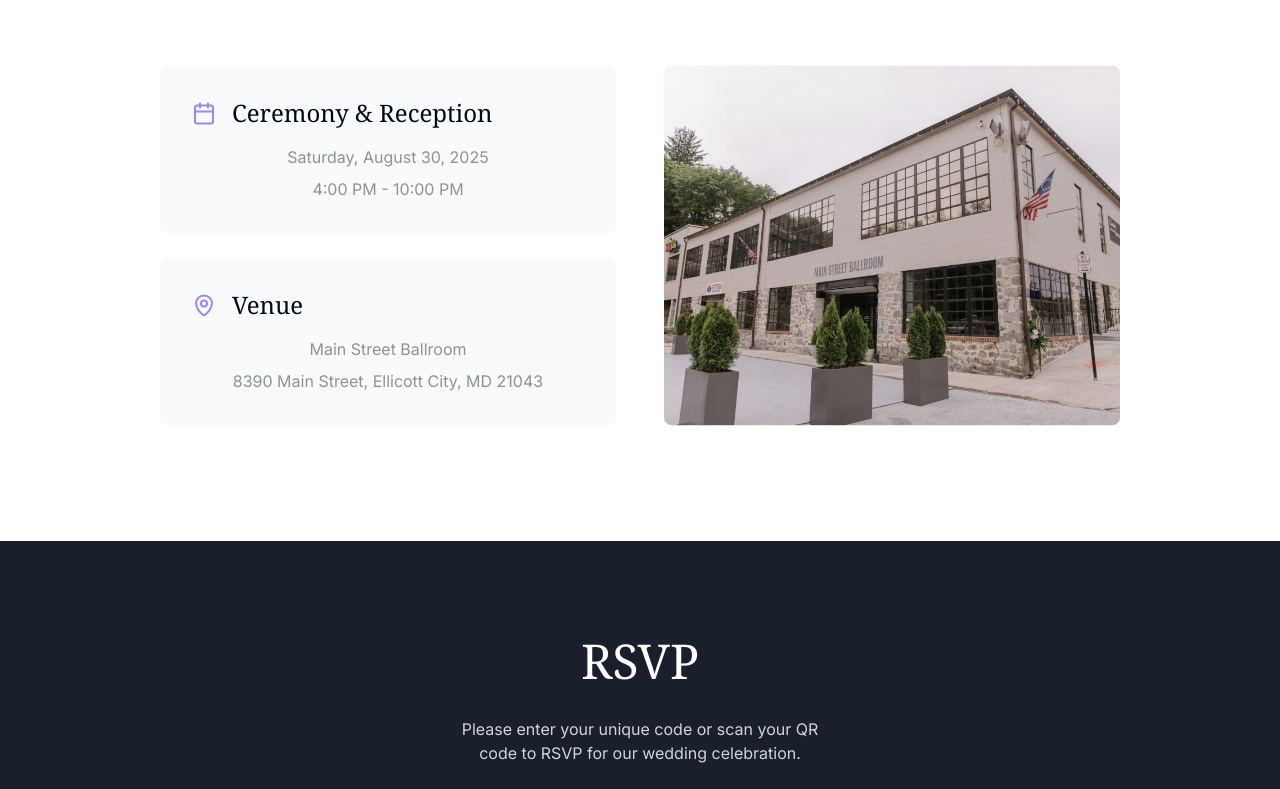
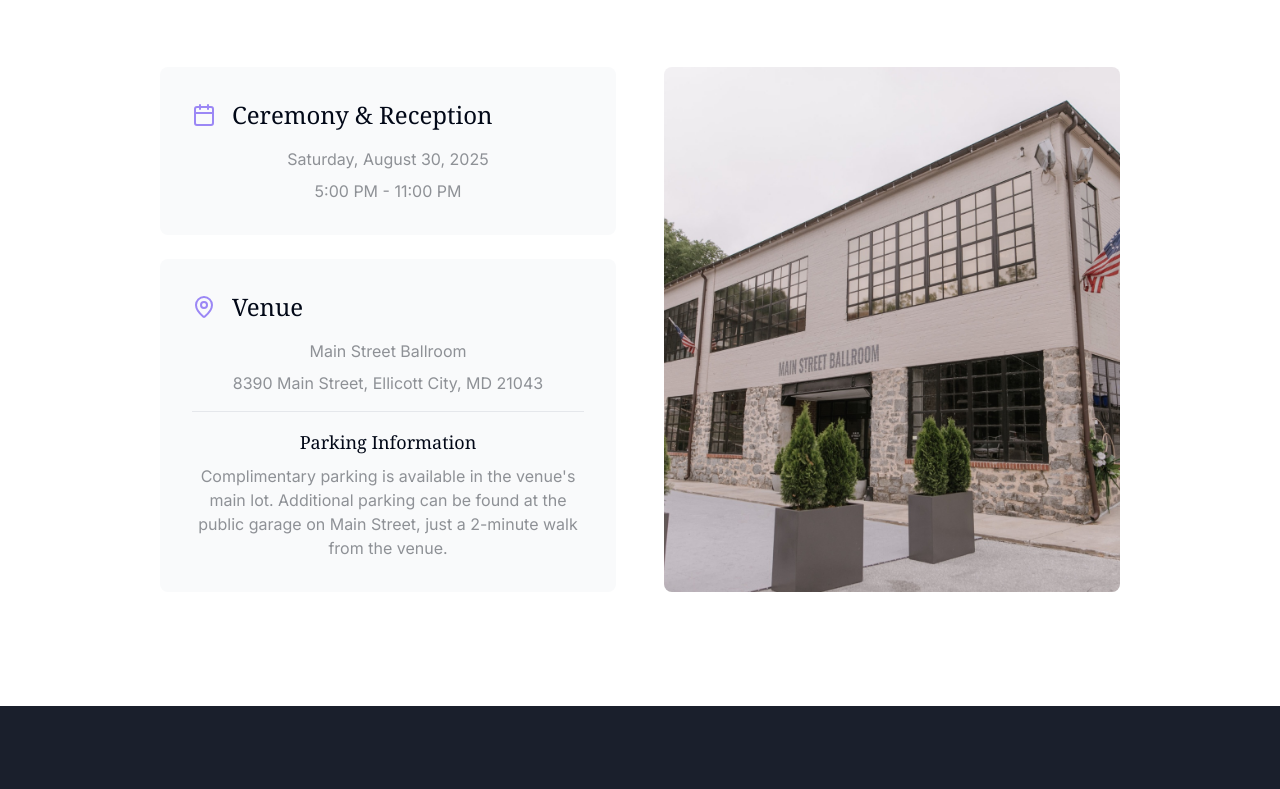
Before and after one commit to deeplusakin/lovefest-rsvp-manager, a React (Vite) app: page / in a window 1280 px wide. Shown: the part 987-1776 px from the top of the page. Built offline with nearby package versions, Linux system fonts and the light colour scheme; no server answers; the database is empty; a web font is replaced by a local one.

Commit message:
Update wedding details
Updated wedding time to 5PM-11PM and added parking information to the venue details.

```diff
--- a/src/components/WeddingDetails.tsx
+++ b/src/components/WeddingDetails.tsx
@@ -32,7 +32,7 @@ export const WeddingDetails = () => {
                 <h3 className="text-2xl font-serif">Ceremony & Reception</h3>
               </div>
               <p className="text-secondary mb-2">Saturday, August 30, 2025</p>
-              <p className="text-secondary">4:00 PM - 10:00 PM</p>
+              <p className="text-secondary">5:00 PM - 11:00 PM</p>
             </div>
             <div className="p-8 bg-gray-50 rounded-lg">
               <div className="flex items-center gap-4 mb-4">
@@ -40,7 +40,11 @@ export const WeddingDetails = () => {
                 <h3 className="text-2xl font-serif">Venue</h3>
               </div>
               <p className="text-secondary mb-2">Main Street Ballroom</p>
-              <p className="text-secondary">8390 Main Street, Ellicott City, MD 21043</p>
+              <p className="text-secondary mb-4">8390 Main Street, Ellicott City, MD 21043</p>
+              <div className="mt-4 pt-4 border-t border-gray-200">
+                <h4 className="text-lg font-serif mb-2">Parking Information</h4>
+                <p className="text-secondary">Complimentary parking is available in the venue's main lot. Additional parking can be found at the public garage on Main Street, just a 2-minute walk from the venue.</p>
+              </div>
             </div>
           </motion.div>
           <motion.div
```
